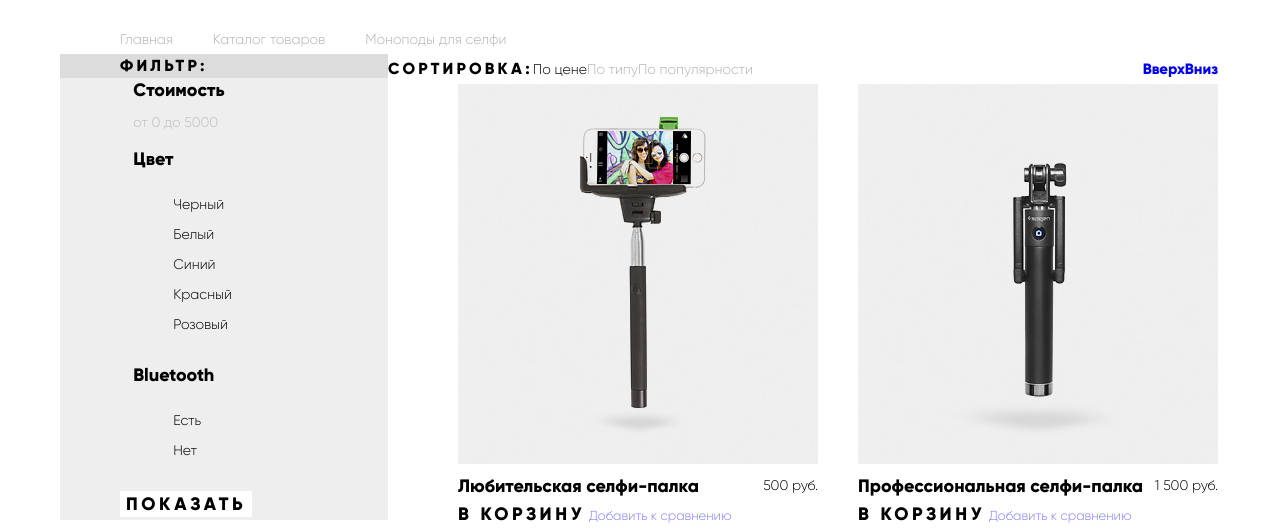
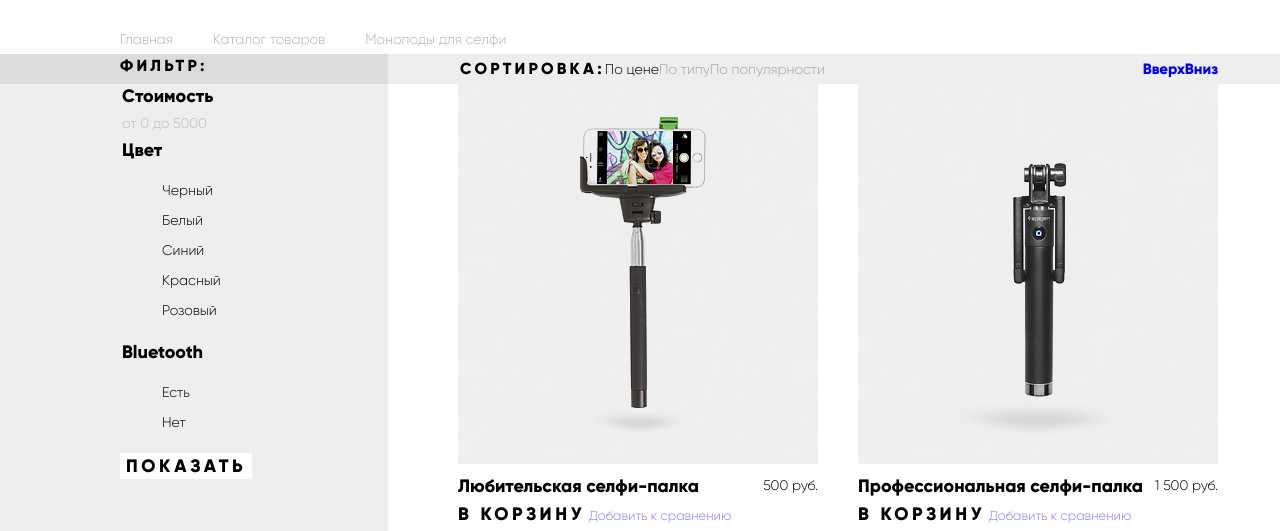
Before and after one commit to dragooon4ik24/271813-device, a plain HTML site: page catalog.html in a window 1280 px wide. Shown: the part 450-981 px from the top of the page. Drawn offline with Linux system fonts and the light colour scheme.

Commit message:
поправил растягивающиеся фоны

```diff
--- a/catalog.html
+++ b/catalog.html
@@ -44,17 +44,45 @@
     </nav>
   </header>
 
-  <main class="page-main container">
+  <main class="page-main">
+    <div class="container">
       <h1 class="page-main__title">Моноподы для селфи</h1>
       <ul class="breadcrumbs">
         <li><a href="index.html">Главная</a></li>
         <li><a href="#">Каталог товаров</a></li>
         <li><a>Моноподы для селфи</a></li>
       </ul>
+    </div>
 
     <div class="page-main__wrapper">
-      <section class="filters">
-        <h2 class="filters__title">Фильтр:</h2>
+        <section class="catalog-page">
+
+          <header class="catalog-page__header">
+            <h2 class="filter">Фильтр:</h2>
+            <div class="sort">
+              <h2 class="sort__title">Сортировка:</h2>
+
+              <ul class="sort__list">
+                <li class="sort__item sort__item--current">
+                  <a href="#">По цене</a>
+                </li>
+                <li class="sort__item">
+                  <a href="#">По типу</a>
+                </li>
+                <li class="sort__item">
+                  <a href="#">По популярности</a>
+                </li>
+              </ul>
+              <ul class="sort__up-down">
+                <li><a href="#">Вверх</a></li>
+                <li><a href="#">Вниз</a></li>
+              </ul>
+            </div>
+          </header>
+
+          <div class="catalog-page__body">
+            <div class="catalog-page__wrapper">
+              <aside class="filters">
                 <form class="filters__form" action="https://echo.htmlacademy.ru" method="get">
                   <fieldset>
                     <legend>Стоимость</legend>
@@ -113,30 +141,10 @@
                   </fieldset>
                   <button class="filters__submit button" type="submit">Показать</button>
                 </form>
-      </section>
+              </aside>
 
-      <section class="sort">
-        <div class="sort__wrapper">
-          <h2 class="sort__title">Сортировка:</h2>
-
-          <ul class="sort__list">
-            <li class="sort__item sort__item--current">
-              <a href="#">По цене</a>
-            </li>
-            <li class="sort__item">
-              <a href="#">По типу</a>
-            </li>
-            <li class="sort__item">
-              <a href="#">По популярности</a>
-            </li>
-          </ul>
-          <ul class="sort__up-down">
-            <li><a href="#">Вверх</a></li>
-            <li><a href="#">Вниз</a></li>
-          </ul>
-        </div>
-
-        <ul class="sort__monopods-list monopods">
+                        <div class="catalog-page__monopods monopods">
+              <ul class="monopods__list">
                 <li class="monopods__item monopod">
                   <figure class="monopod__figure">
                     <img src="img/img-amateur-selfie-stick.jpg" width="360" height="380" alt="" class="monopod__image">
@@ -190,7 +198,7 @@
                     </div>
                 </li>
               </ul>
-        <div class="sort__pagination pagination">
+              <div class="monopods__pagination pagination">
                 <a href="#" class="pagination__back">Назад</a>
                 <ul class="pagination__list">
                   <li class="pagination__item pagination__item--current"><a>1</a></li>
@@ -198,6 +206,8 @@
                   <li class="pagination__item"><a href="#">3</a></li>
                 </ul>
                 <a href="#" class="pagination__forward">Вперед</a>
+              </div>
+            </div>
         </div>
     </section>
   </div>
--- a/css/style.css
+++ b/css/style.css
@@ -615,18 +615,34 @@ a {
   color: rgba(0, 0, 0, 0.1);
 }
 
-.page-main__wrapper {
-  display: flex;
+.catalog-page {
+  background: linear-gradient(to right, #dcdcdc 0%, #dcdcdc 30%, #eeeeee 50%, #eeeeee 100%);
 }
 
-.filters__title,
-.filters__form {
+.catalog-page__header {
+  display: flex;
+  width: 1160px;
+  margin: 0 auto;
+}
+
+.catalog-page__body {
+  background: linear-gradient(to right, #eee 0%, #eee 30%, #fff 30%, #fff 100%);
+}
+
+.catalog-page__wrapper {
+  display: flex;
+  width: 1160px;
+  margin: 0 auto;
+}
+
+.filter,
+.filters {
   box-sizing: border-box;
   width: 328px;
   padding-left: 60px;
 }
 
-.filters__title,
+.filter,
 .sort__title {
   margin: 0;
 
@@ -636,11 +652,11 @@ a {
   text-transform: uppercase;
 }
 
-.filters__title {
+.filter {
   background-color: #dcdcdc;
 }
 
-.filters__form {
+.filters {
   background-color: #eeeeee;
 }
 
@@ -650,6 +666,8 @@ a {
 }
 
 .filters__form fieldset {
+  padding: 0;
+
   border: none;
 }
 
@@ -668,14 +686,18 @@ a {
 }
 
 .filters__list-colors input:disabled ~ label,
- .filters__list-bluetooth input:disabled ~ label{
+.filters__list-bluetooth input:disabled ~ label{
   color: #a6a6a6;
 }
 
-.sort__wrapper {
+.sort {
   display: flex;
   align-items: baseline;
+  box-sizing: border-box;
   width: 830px;
+  padding-left: 72px;
+
+  background-color: #eeeeee;
 }
 
 .sort__list {
@@ -715,7 +737,7 @@ a {
   list-style: none;
 }
 
-.sort__monopods-list {
+.monopods__list {
   display: flex;
   justify-content: space-between;
   flex-wrap: wrap;
@@ -726,6 +748,8 @@ a {
 
   list-style: none;
 }
+
+
 
 .monopods__item {
   width: 360px;
@@ -770,7 +794,7 @@ a {
   opacity: 0.2;
 }
 
-.sort__pagination {
+.pagination {
   display: flex;
   align-items: baseline;
   width: 760px;
@@ -813,6 +837,7 @@ a {
   display: flex;
   margin: 0;
   padding: 0;
+
   list-style: none;
 }
 
```
Also changed, not shown: index.html (+7 -5 lines). Lines whose indentation alone changed are shown as unchanged.
